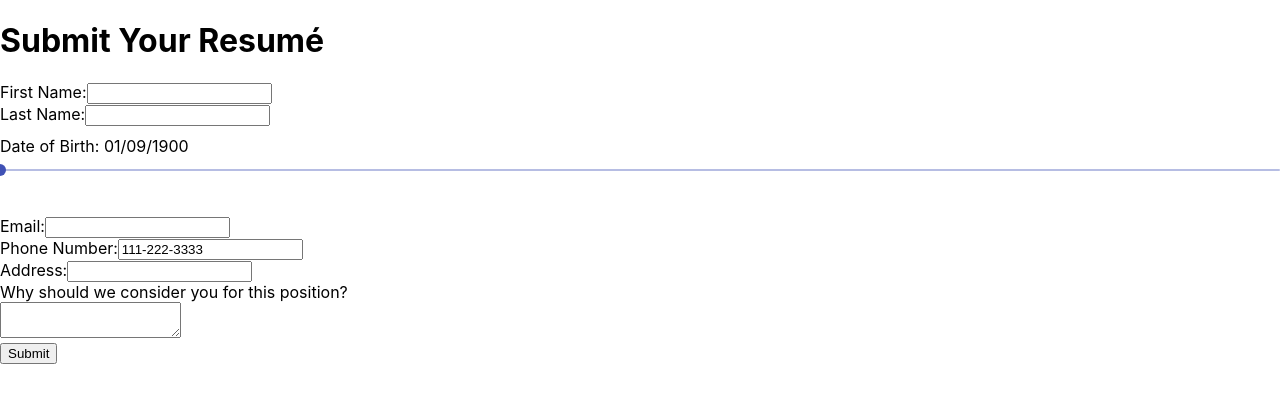
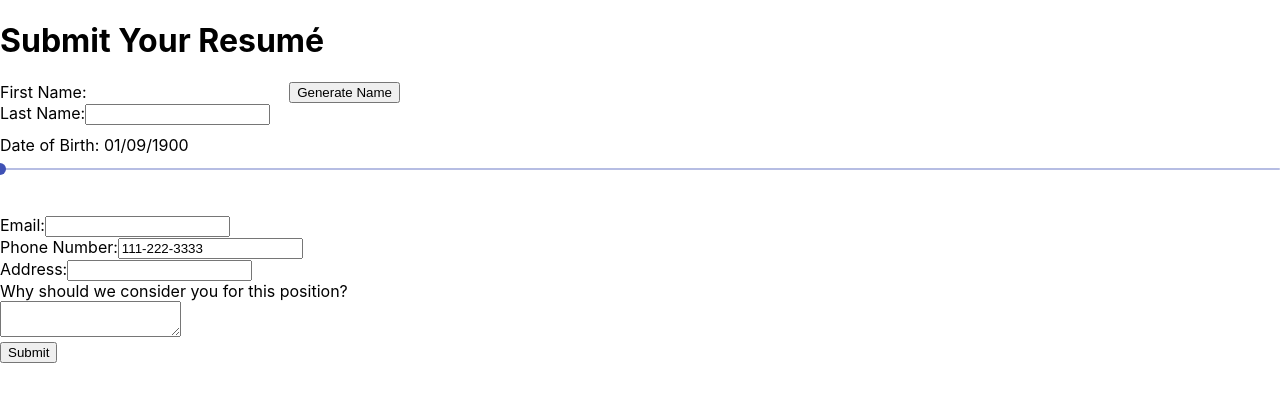
Before and after one commit to agervase/gervase-monica-badui, a React (Create React App) app: page / in a window 1280 px wide. Shown: the top 402 px of the page. Built offline with nearby package versions, Linux system fonts and the light colour scheme.

Commit message:
randomly generated first names

```diff
--- a/package.json
+++ b/package.json
@@ -19,6 +19,7 @@
     "stylelint": "^14.8.2",
     "typescript": "^4.6.4",
     "typescript-styled-plugin": "^0.18.2",
+    "unique-names-generator": "^4.7.1",
     "web-vitals": "^2.1.4"
   },
   "scripts": {
--- /dev/null
+++ b/src/Components/FirstNameInput/FirstNameInput.css.ts
@@ -0,0 +1,7 @@
+import styled from "@emotion/styled";
+
+export const Container = styled.div`
+  display: flex;
+  max-width: 400px;
+  justify-content: space-between;
+`;
--- a/src/Components/FirstNameInput/FirstNameInput.tsx
+++ b/src/Components/FirstNameInput/FirstNameInput.tsx
@@ -1,11 +1,28 @@
 import React from "react";
+import { uniqueNamesGenerator, Config, names } from "unique-names-generator";
+import { Container } from "./FirstNameInput.css";
 
 // randomly generated name
 export const FirstNameInput = () => {
+  const [value, setValue] = React.useState<string>();
+
+  const config: Config = {
+    dictionaries: [names],
+  };
+
+  const getNewName = () => {
+    const characterName: string = uniqueNamesGenerator(config);
+    setValue(characterName);
+  };
+
   return (
-    <div>
-      <label>First Name:</label>
-      <input type="text" id="first-name" name="first-name" />
-    </div>
+    <Container>
+      <div>
+        <label>First Name:</label> {value}
+      </div>
+      <button type="button" onClick={() => getNewName()}>
+        Generate {value && `New`} Name
+      </button>
+    </Container>
   );
 };
--- a/src/Components/Form/Form.tsx
+++ b/src/Components/Form/Form.tsx
@@ -11,7 +11,7 @@ import { SubmitButton } from "./Form.css";
 
 export const Form = () => {
   return (
-    <form id="resume-box" action="Submission.html">
+    <form id="resume-box" action="">
       <FormTitle />
       <FirstNameInput />
       <LastNameInput />
```
Also changed, not shown: 1 other file (tests, documents, lock files or other folders).
